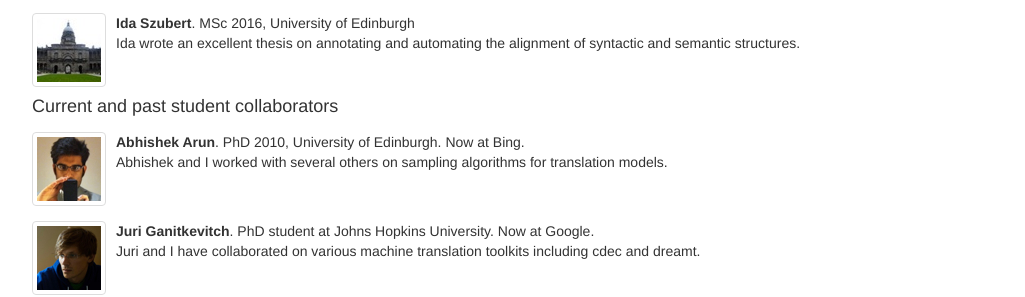
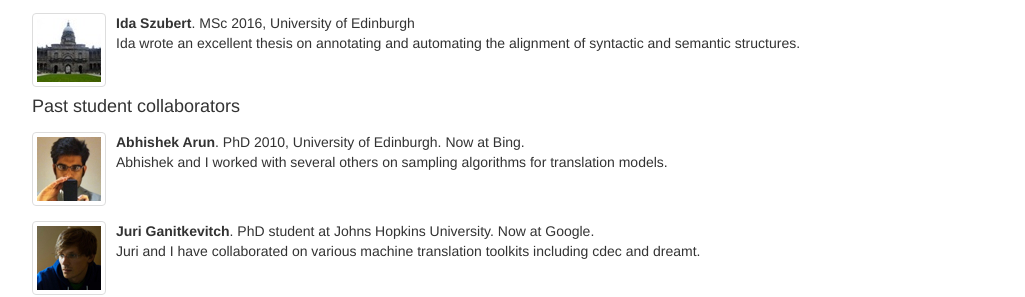
Before and after one commit to alopez/alopez.github.com, a Jekyll site: the page built from collaborators.html, in a window 1280 px wide and 900 px high, scrolled down 1761 px. Shown: the part 164-461 px from the top of the window, without its empty margins (223-1248 px from the left). Built offline with Jekyll 4.4.1, drawn with Linux system fonts in a browser that asks for light colours.

Commit message:
Update collabs

```diff
--- a/collaborators.html
+++ b/collaborators.html
@@ -320,7 +320,7 @@ teachers:
 <h4>Past students</h4>
 {% include collaborator.html people=page.former-students %}
 
-<h4>Current and past student collaborators</h4>
+<h4>Past student collaborators</h4>
 {% include collaborator.html people=page.student-collaborators %}
 
 <h4>Colleagues</h4>
```
